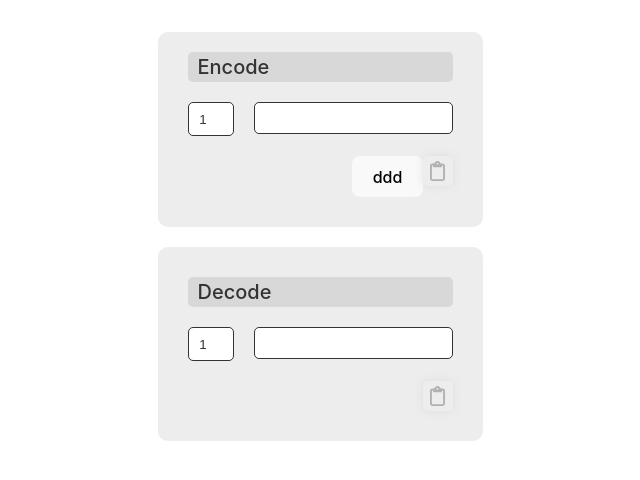
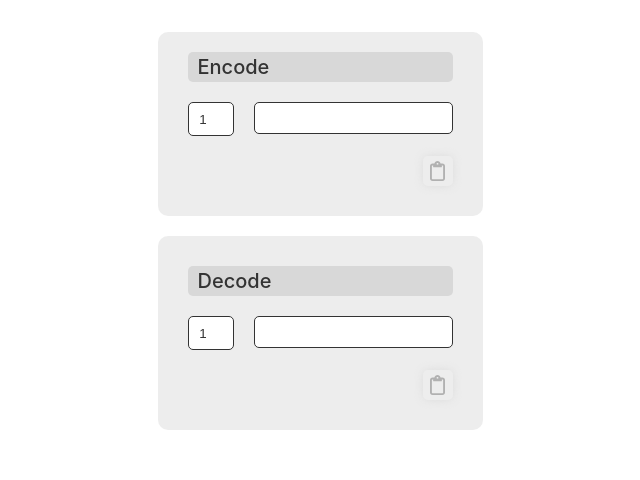
Before and after one commit to knighttkey/secret-number, a React (Vite) app: page / in a window 1280 px wide. Shown: the top 480 px of the page, without its empty margins (320-960 px from the left). Built offline with nearby package versions, Linux system fonts and the light colour scheme.

Commit message:
update version

```diff
--- a/src/components/SecretContainer.tsx
+++ b/src/components/SecretContainer.tsx
@@ -125,14 +125,15 @@ export default (props: Props) => {
     });
     setDecodeString(decodedArray.join(""));
   };
-  async function CheckPermission(){
-    const readPerm = await navigator.permissions.query({name: 'clipboard-read', allowWithoutGesture: false });
+  // const queryOpts = { name: 'clipboard-read', allowWithoutGesture: false };
+  // const permissionStatus = await navigator.permissions.query(queryOpts);
+  // // Will be 'granted', 'denied' or 'prompt':
+  // console.log(permissionStatus.state);
 
-    const writePerm = await navigator.permissions.query({name: 'clipboard-write', allowWithoutGesture: false });
-
-    // Will be 'granted', 'denied' or 'prompt':
-    alert('Read: '+readPerm.state+'\nWrite: '+writePerm.state);
-  }
+  // // Listen for changes to the permission state
+  // permissionStatus.onchange = () => {
+  //   console.log(permissionStatus.state);
+  // };
   const copySecret = async () => {
     let ele = document.querySelector(".result_string");
     // ele.focus();
@@ -179,7 +180,7 @@ export default (props: Props) => {
           <div className="result_string" ref={encodeResultRef}>
             {encodeString}
           </div>
-          <button onClick={CheckPermission}>ddd</button>
+          {/* <button onClick={CheckPermission}>ddd</button> */}
           <div
             className={`copy_btn ${encodeString ? "" : "disable"} `}
             onClick={() => copySecret()}
```
Also changed, not shown: 5 other files (tests, documents, lock files or other folders).
